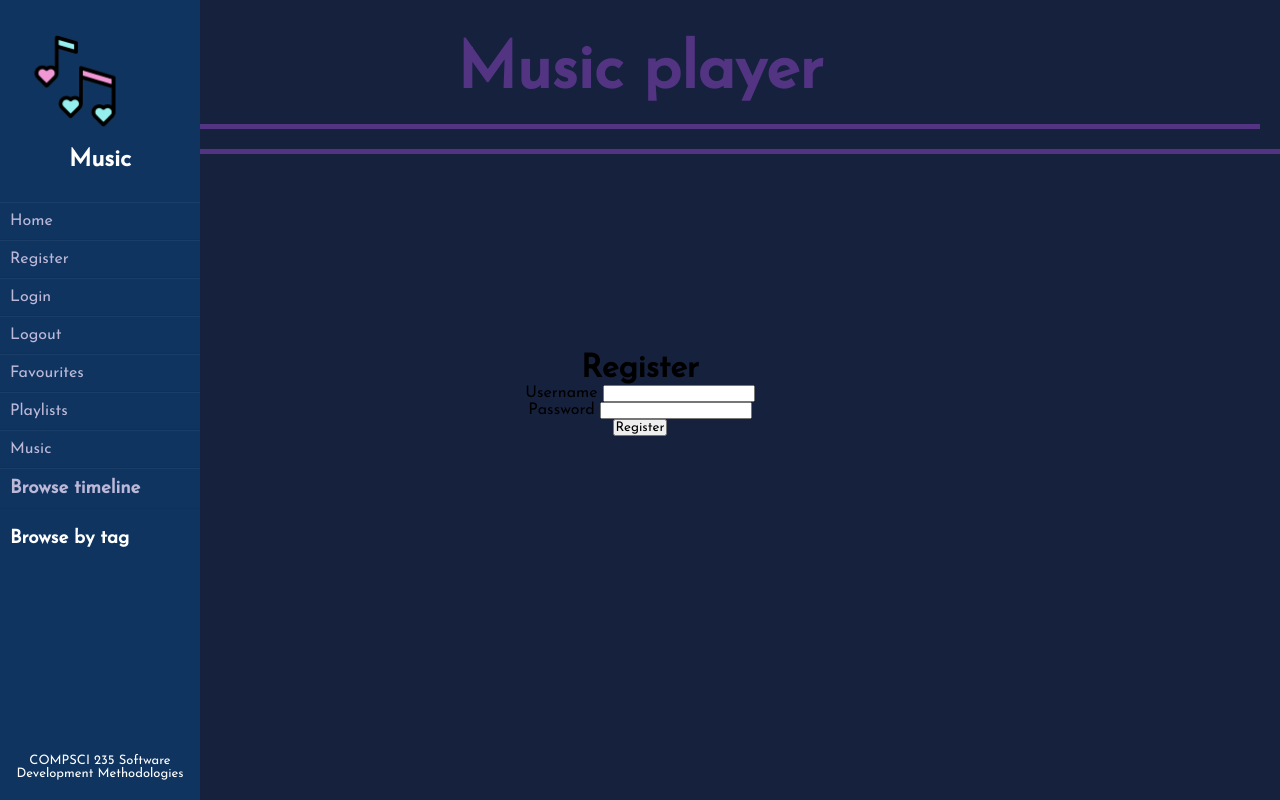
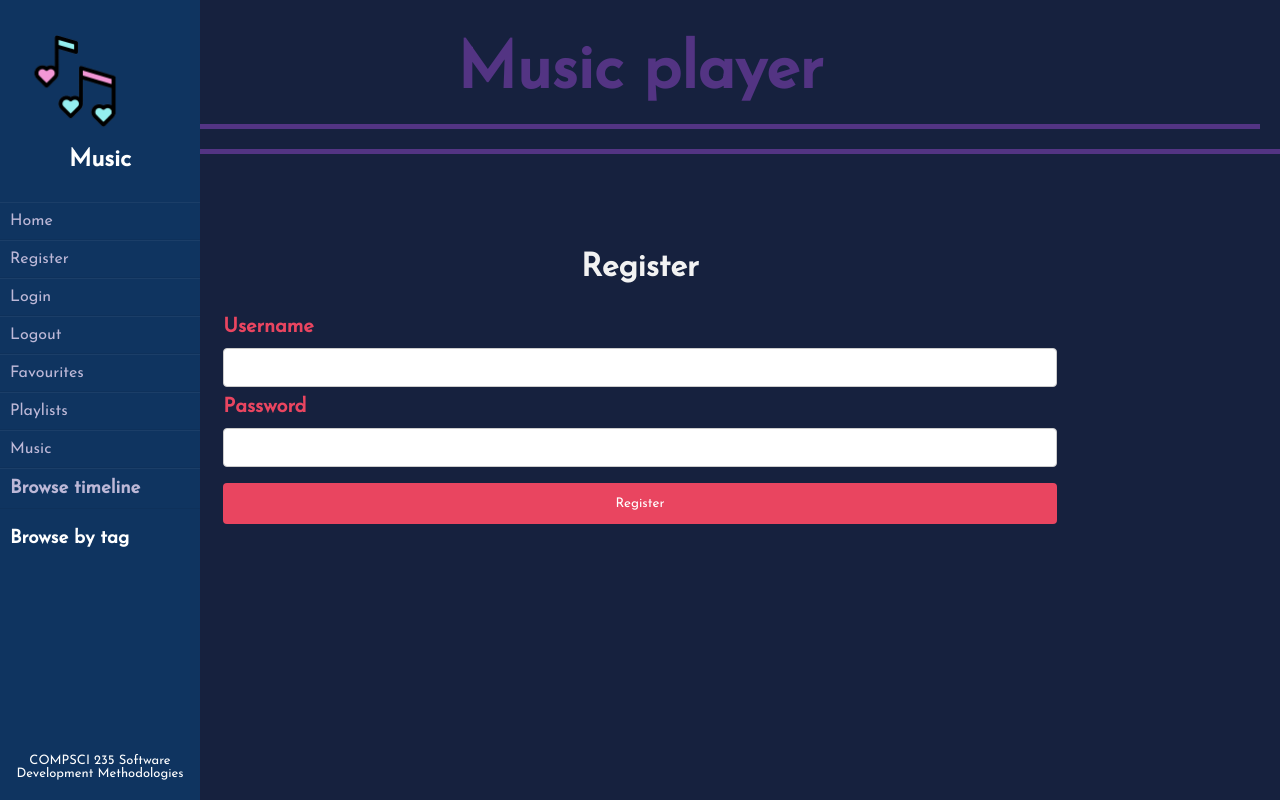
Before and after one commit to hlu750/Music-Player-Web-App-Project, a Flask app: page /authentication/register in a window 1280 px wide. Run offline with Flask 2, Linux system fonts and the light colour scheme; parts of the project's set-up code (start-up, migrations or seed data) failed here and were passed over.

Commit message:
added styling to register and login form

```diff
--- a/music/adapters/memory_repository.py
+++ b/music/adapters/memory_repository.py
@@ -28,6 +28,8 @@ class MemoryRepository(AbstractRepository):
 
     def get_user(self, user_name) -> User:
         return next((user for user in self.__users if user.user_name == user_name), None)
+    def get_number_of_users(self):
+        return len(self.__users)
 
     def add_track(self, track: Track):
         insort_left(self.__tracks, track)
--- a/music/adapters/repository.py
+++ b/music/adapters/repository.py
@@ -27,7 +27,9 @@ class AbstractRepository(abc.ABC):
     @abc.abstractmethod
     def get_user(self, user_name):
         raise NotImplementedError
-
+    @abc.abstractmethod
+    def get_number_of_users(self):
+        raise NotImplementedError
     @abc.abstractmethod
     def add_track(self, track:Track):
         raise NotImplementedError
--- a/music/authentication/authentication.py
+++ b/music/authentication/authentication.py
@@ -46,7 +46,6 @@ def register():
     # if request.method == 'POST':
     #     return redirect(url_for('authentication_bp.login'))
     if form.validate_on_submit():
-        print(form.password.data)
         try:
             services.add_user(form.user_name.data, form.password.data, repo.repo_instance)
             return redirect(url_for('authentication_bp.login'))
--- a/music/authentication/services.py
+++ b/music/authentication/services.py
@@ -26,8 +26,8 @@ def add_user(user_name: str, password: str, repo: AbstractRepository):
 
     # Create and store the new User, with password encrypted.
     # user = User(user_name, password_hash)
-
-    user = User(user_name, password_hash)
+    user_id = repo.get_number_of_users()
+    user = User(user_id,user_name, password_hash)
     repo.add_user(user)
     return user
     repo.add_user(user)
--- a/music/static/css/styles.css
+++ b/music/static/css/styles.css
@@ -60,7 +60,13 @@ h1 {
   /* color: #fff; */
 
 }
-
+#main {
+  margin: 20px;
+  color: #717171;
+  line-height: 25px;
+  padding: 10px;
+  width: 66.666667%;
+}
 #main > .title{
   font-size: 4rem;
   font-weight: bold;
@@ -128,18 +134,59 @@ div.container {
   display: flex;
   align-items: center;
   justify-content: center;
+  flex-direction: row;
   text-align: center;}
 div.container p {
   margin: 0;
 
 }
 
+.errors > li{
+  color: red;
+  text-align: right;
+}
 
-  /* #main {
-    margin: 20px;
-    color: #717171;
-    line-height: 25px;
-    padding: 20px;
-    /* padding-top: 10px; */
-    /* width: 66.666667%; */
-    /* text-align: center;}  */
+input[type='text']{
+   width:100%;
+   padding: 12px 20px;
+   margin: 8px 0;
+   display: inline-block;
+   border: 1px solid #ccc;
+   border-radius: 4px;
+   box-sizing: border-box;
+}
+input[type='password']{
+  width:100%;
+  padding: 12px 20px;
+  margin: 8px 0;
+  display: inline-block;
+  border: 1px solid #ccc;
+  border-radius: 4px;
+  box-sizing: border-box;
+}
+
+input[type="submit"] {
+  width: 100%;
+  background-color: #E94560;
+  color: white;
+  padding: 14px 20px;
+  margin: 8px 0;
+  border: none;
+  border-radius: 4px;
+  cursor: pointer;
+}
+.form-field{
+  align-items: left;
+  text-align: left;
+  font-size: 20px;
+  font-weight: bold;
+}
+.form-field > label{
+  color : #E94560;
+}
+
+.formwrapper >.title {
+  color :#F2F2F2;
+  /* text-align: left; */
+  padding-bottom: 4%;
+}
--- a/music/templates/authentication/credentials.html
+++ b/music/templates/authentication/credentials.html
@@ -7,8 +7,13 @@
         <form method="POST" action="{{ handler_url }}">
              {{ form.csrf_token }}
             <div class="form-field">{{ form.user_name.label }} {{ form.user_name }}
-                {% if form.user_name.errors is not none %}
+                {% if form.user_name.errors or user_name_error_message is not none %}
                     <ul class="errors">
+                        {% if user_name_error_message is not none %}
+                            <li>
+                                {{ user_name_error_message }}
+                            </li>
+                        {% endif %}
                         {% for error in form.user_name.errors %}
                             <li>{{ error }}</li>
                         {% endfor %}
@@ -16,8 +21,13 @@
                 {% endif %}
             </div>
             <div class="form-field">{{ form.password.label }} {{ form.password }}
-                {% if form.password.errors is not none %}
+                {% if form.password.errors or password_error_message is not none %}
                     <ul class="errors">
+                        {% if password_error_message is not none %}
+                            <li>
+                                {{ password_error_message }}
+                            </li>
+                        {% endif %}
                         {% for error in form.password.errors %}
                             <li>{{ error }}</li>
                         {% endfor %}
```
